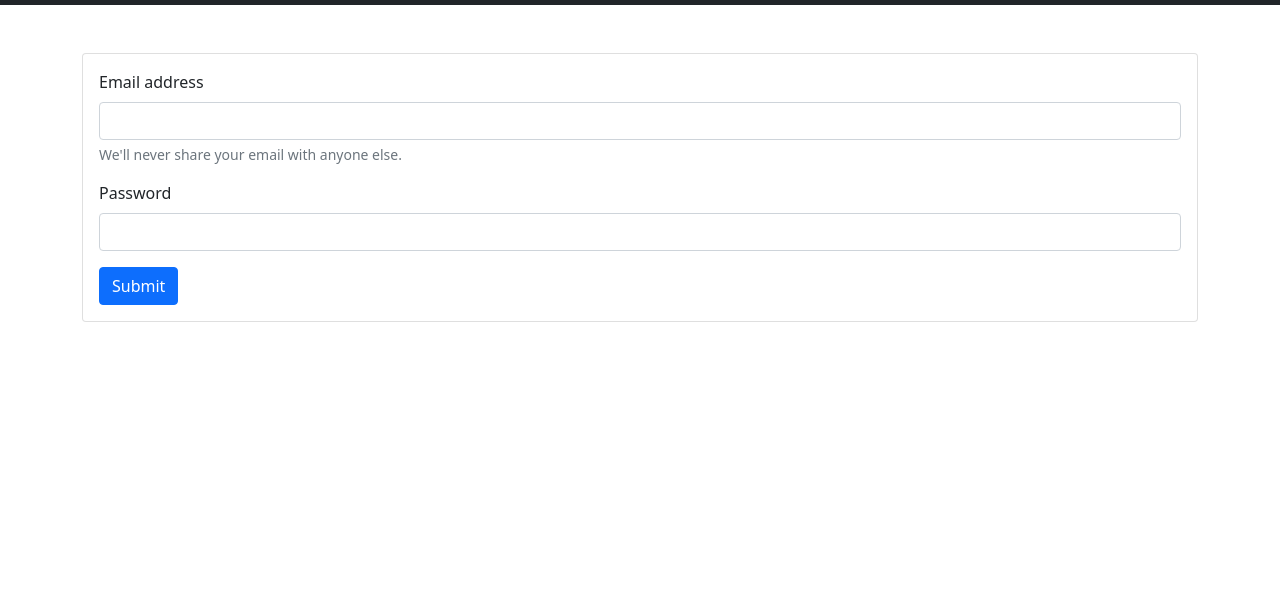
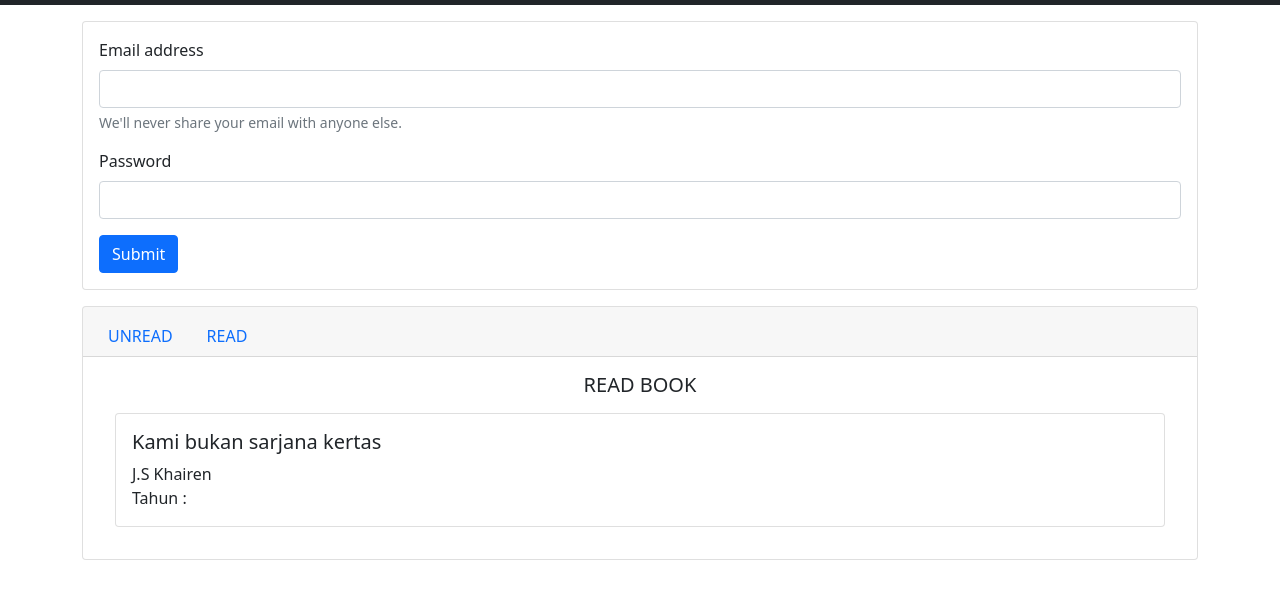
Before and after one commit to NaufalFadhil/Website_Dicoding_Bookshelf, a plain HTML site: page index.html in a window 1280 px wide. Shown: the part 45-644 px from the top of the page. Drawn offline with nearby package versions, Linux system fonts and the light colour scheme.

Commit message:
read unread display

```diff
--- a/index.html
+++ b/index.html
@@ -21,7 +21,7 @@
         </div>
     </nav>
 
-    <div class="container mt-5">
+    <div class="container mt-3">
         <div class="card">
             <div class="card-body">
                 <form>
@@ -42,6 +42,28 @@
         </div>
     </div>
 
+    <div class="container mt-3">
+        <div class="card text-center">
+            <div class="card-header">
+                <ul class="nav nav-tabs card-header-tabs">
+                    <li class="nav-item">
+                        <a class="nav-link" aria-current="true" href="#">UNREAD</a>
+                    </li>
+                    <li class="nav-item">
+                        <a class="nav-link " href="#">READ</a>
+                    </li>
+                </ul>
+            </div>
+            <div class="card-body">
+                <h5 class="card-title">READ BOOK</h5>
+                <div class="card p-3 m-3">
+                    <h5 class="card-title text-start">Kami bukan sarjana kertas</h5>
+                    <p class="card-text text-start">J.S Khairen<br>Tahun : </p>
+                </div>
+            </div>
+        </div>
+    </div>
+
     <!-- Optional JavaScript; choose one of the two! -->
 
     <!-- Option 1: Bootstrap Bundle with Popper -->
```
